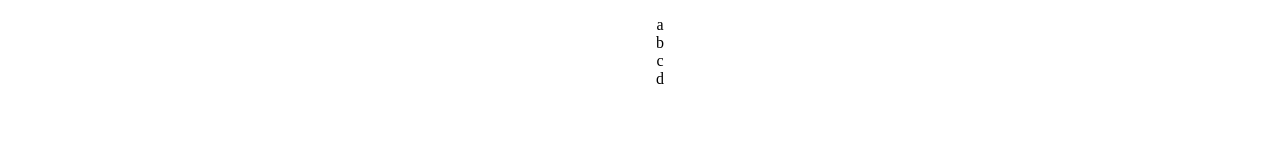
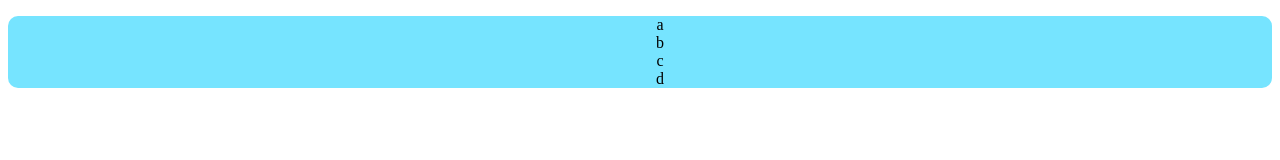
Before and after one commit to Worldbuilding-god/qComputersWebPage, a plain HTML site: page root/index.html in a window 1280 px wide. Drawn offline with Linux system fonts and the light colour scheme.

Commit message:
fgnhgfnegrtgftegrtd

```diff
--- a/root/index.html
+++ b/root/index.html
@@ -16,5 +16,8 @@
             <li class="bongus"><a>d</a></li>
         </ul>
     </nav>
+    <div>
+
+    </div>
 </body>
 </html>
--- a/root/style.css
+++ b/root/style.css
@@ -2,3 +2,7 @@
     list-style-type: none;
     text-align: center;
 }
+nav{
+    background-color: rgb(118, 228, 255);
+    border-radius: 10px;
+}
```
